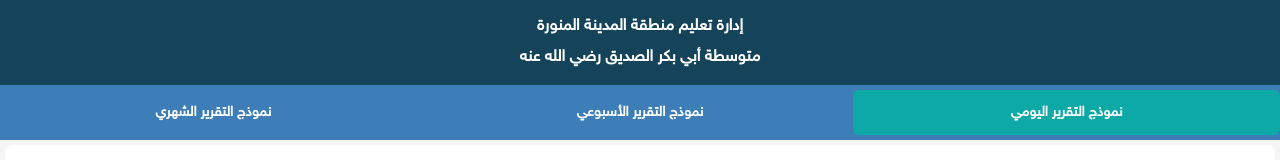
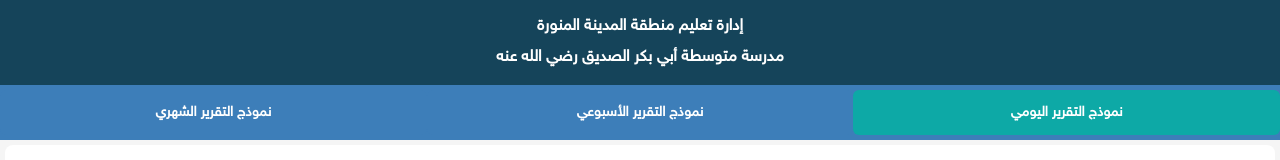
Before and after one commit to defullah2010-svg/School2, a plain HTML site: page index.html in a window 1280 px wide. Shown: the top 160 px of the page. Drawn offline with nearby package versions, Linux system fonts and the light colour scheme.

Commit message:
Add files via upload

```diff
--- a/index.html
+++ b/index.html
@@ -74,7 +74,7 @@ footer {
 
 <header>
 <h1>إدارة تعليم منطقة المدينة المنورة</h1>
-<h2>متوسطة أبي بكر الصديق رضي الله عنه</h2>
+<h2>مدرسة متوسطة أبي بكر الصديق رضي الله عنه</h2>
 </header>
 
 <div class="tabs">
```
